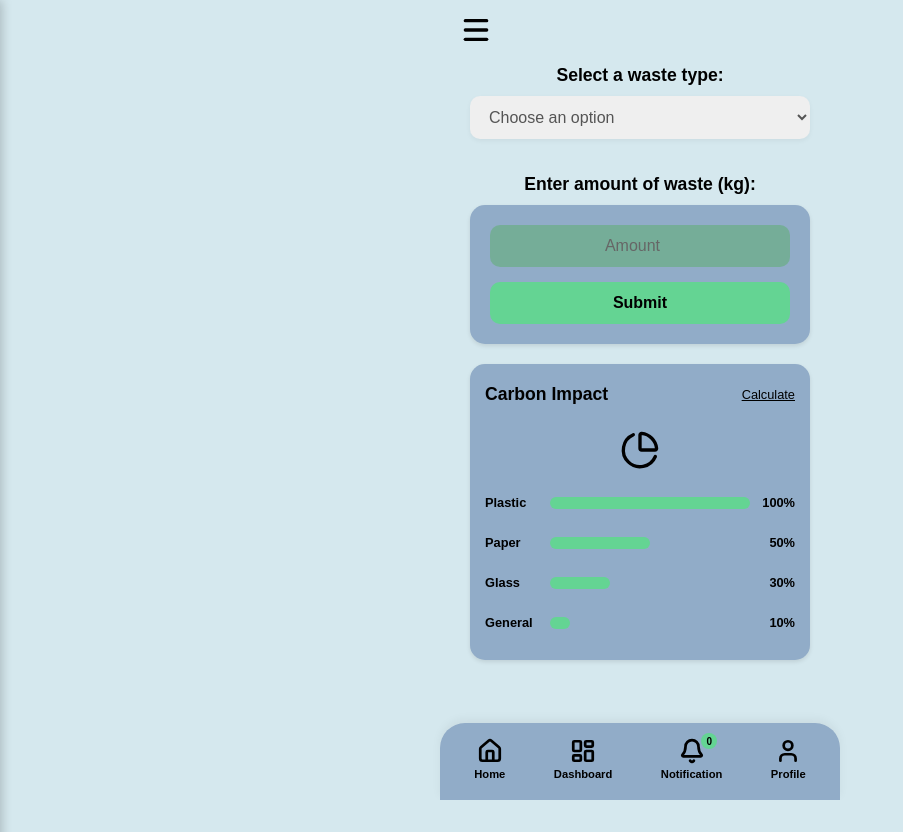
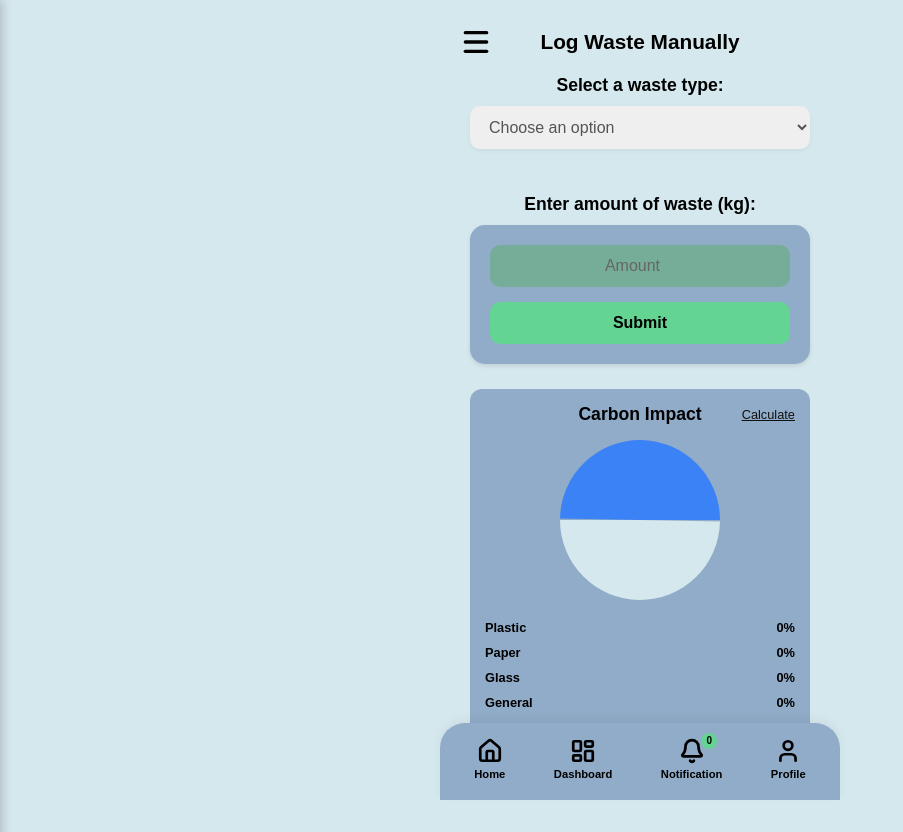
Before and after one commit to Gracey2203/WasteTrack, a React (Create React App) app in the folder frontend/: page /log-waste-manual in a window 1280 px wide. Shown: the whole page, without its empty margins (0-903 px from the left). Before the commit the page ends 800 px from the top, so only its background shows below. Built offline with nearby package versions, Linux system fonts and the light colour scheme.

Commit message:
Completed Carbon Impact calculations and UI for manual log

```diff
--- a/frontend/src/LogWasteManual.js
+++ b/frontend/src/LogWasteManual.js
@@ -1,8 +1,9 @@
 import React, { useState } from 'react';
-import { Menu, Home as HomeIcon, LayoutDashboard, Bell, User, PieChart } from 'lucide-react';
+import { Menu, Home as HomeIcon, LayoutDashboard, Bell, User} from 'lucide-react';
 import { useNavigate } from 'react-router-dom';
 import Sidebar from './Sidebar';
 import './App.css';
+import { PieChart, Pie, Cell, Tooltip } from 'recharts';//cell is for coloring the pie chart slices
 
 const LogWasteManual = () => {
     const navigate = useNavigate();
@@ -15,6 +16,43 @@ const LogWasteManual = () => {
     // Modal States
     const [showConfirm, setShowConfirm] = useState(false);
     const [showSuccess, setShowSuccess] = useState(false);
+
+    // Carbon Impact States
+    const [impactStats, setImpactStats] = useState({
+        saved: 50,
+        emitted: 50,
+        plastic: 0,
+        paper: 0,
+        glass: 0,
+        general: 0
+    });
+
+    // The logic that runs when "Calculate" is clicked
+    const handleCalculate = () => {
+        if (!wasteType || !amount) {
+            alert("Please select a waste type and enter an amount first to calculate its impact!");
+            return;
+        }
+
+        const weight = parseFloat(amount);
+
+        // A simple formula to make the bars move dynamically based on input!
+        setImpactStats({
+            saved: Math.min(Math.round(weight * 12), 100), // The more waste they log, the more they "save" from landfill (up to 100%)
+            emitted: Math.max(100 - Math.round(weight * 12), 0),// The more waste they log, the more they "emit" (up to 100%)
+            // Boosts the specific bar of the waste type they selected
+            plastic: wasteType === 'Plastic' ? Math.min(Math.round(weight * 20), 100) : 15,// Plastic has a higher multiplier since it's more harmful
+            paper: wasteType === 'Paper' ? Math.min(Math.round(weight * 20), 100) : 10,// Paper has a moderate multiplier
+            glass: wasteType === 'Glass' ? Math.min(Math.round(weight * 20), 100) : 5,// Glass has a lower multiplier since it's less harmful than plastic and paper
+            general: wasteType === 'General' ? Math.min(Math.round(weight * 20), 100) : 2// General waste has the lowest multiplier since it includes less harmful items like food waste, which can decompose and even enrich soil, and styrofoam, which is harmful but often used in small amounts.
+        });
+    };
+
+    // Link the pie chart data to our new dynamic state
+    const dynamicCarbonData = [
+        { name: 'Carbon Saved', value: impactStats.saved },
+        { name: 'Carbon Emitted', value: impactStats.emitted }
+    ];
 
     // 1. User clicks the main submit button
     const handleInitialSubmit = () => {
@@ -64,6 +102,11 @@ const LogWasteManual = () => {
         }
     };
 
+    // Using a nice blue/light-blue combo for Carbon/Air
+    const carbonColors = ['#3B82F6', '#d5e8ee'];
+
+    const [hasCalculated, setHasCalculated] = useState(false);
+
     return (
         <div className="mobile-container" style={{ padding: 0, backgroundColor: 'var(--bg-blue)', minHeight: '100vh', display: 'flex', flexDirection: 'column', position: 'relative' }}>
 
@@ -105,20 +148,25 @@ const LogWasteManual = () => {
                 </div>
             )}
 
-            {/* Header (Matching your mockup's clean look) */}
+            {/* Header */}
             <div className="page-header" style={{ paddingBottom: '0' }}>
                 <Menu size={32} style={{ position: 'absolute', left: '20px', cursor: 'pointer', strokeWidth: 2.5 }} onClick={() => setIsSidebarOpen(true)} />
+                <h1 className="page-title">Log Waste Manually</h1>
             </div>
 
             {/* Main Content Area */}
-            <div style={{ flexGrow: 1, padding: '20px 30px', overflowY: 'auto' }}>
+            <div style={{ flexGrow: 1, padding: '20px 30px', overflowY: 'auto', display: 'flex', flexDirection: 'column', gap: '25px', justifyContent: 'flex-start' }}>
 
                 {/* Section 1: Dropdown */}
-                <h3 className="waste-section-title">Select a waste type:</h3>
+                <div style={{ display: 'flex', flexDirection: 'column' }}>
+                    <h3 className="waste-section-title" style={{ margin: '0 0 10px 0' }}>Select a waste type:</h3>
                     <select
                         className="waste-dropdown"
                         value={wasteType}
-                    onChange={(e) => setWasteType(e.target.value)}
+                        onChange={(e) => {
+                            setWasteType(e.target.value);
+                            setHasCalculated(false);
+                        }}
                     >
                         <option value="" disabled>Choose an option</option>
                         <option value="Plastic">Plastic</option>
@@ -126,51 +174,80 @@ const LogWasteManual = () => {
                         <option value="Glass">Glass</option>
                         <option value="General">General (food, styrofoam etc.)</option>
                     </select>
+                </div>
 
                 {/* Section 2: Input Card */}
-                <h3 className="waste-section-title">Enter amount of waste (kg):</h3>
-                <div className="waste-card">
+                <div style={{ display: 'flex', flexDirection: 'column' }}>
+                    <h3 className="waste-section-title" style={{ margin: '0 0 10px 0' }}>Enter amount of waste (kg):</h3>
+                    <div className="waste-card" style={{ margin: 0 }}>
                         <input
                             type="number"
+                            min="0"
                             placeholder="Amount"
                             className="waste-input-green"
                             value={amount}
-                        onChange={(e) => setAmount(e.target.value)}
+                            onChange={(e) => {
+                                setAmount(e.target.value);
+                                setHasCalculated(false);
+                            }}
                         />
+
+                        {/* The Smart Reminder Box */}
+                        {!hasCalculated && wasteType && amount && (
+                            <div style={{ fontSize: '0.8rem', color: '#92400E', backgroundColor: '#FEF3C7', padding: '8px', borderRadius: '6px', marginBottom: '15px', textAlign: 'center' }}>
+                                <b>Tip:</b> Scroll down and click <b>Calculate</b> to see your Carbon Impact before submitting!
+                            </div>
+                        )}
+
                         <button className="waste-submit-btn" onClick={handleInitialSubmit}>Submit</button>
+                    </div>
                 </div>
 
                 {/* Section 3: Carbon Impact Card */}
-                <div className="waste-card" style={{ padding: '20px 15px' }}>
-                    <div className="impact-header">
-                        <h3>Carbon Impact</h3>
-                        <span>Calculate</span>
+                <div className="carbon-chart-section" style={{ padding: '15px', borderRadius: '12px', backgroundColor: '#91acc8' }}>
+
+                    <div style={{ position: 'relative', display: 'flex', justifyContent: 'center', alignItems: 'center', marginBottom: '15px' }}>
+                        <h3 style={{ margin: 0, fontSize: '1.1rem', fontWeight: 800 }}>
+                            Carbon Impact
+                        </h3>
+                        <span
+                            style={{ position: 'absolute', right: 0, fontSize: '0.8rem', textDecoration: 'underline', cursor: 'pointer', color: '#111' }}
+                            onClick={handleCalculate}
+                        >
+                            Calculate
+                        </span>
                     </div>
 
-                    <div className="pie-icon-container">
-                        <PieChart size={40} strokeWidth={2} />
+                    <div style={{ display: 'flex', justifyContent: 'center', minHeight: '160px', alignItems: 'center', marginBottom: '20px' }}>
+                        <PieChart width={160} height={160}>
+                            <Pie data={dynamicCarbonData} cx="50%" cy="50%" outerRadius={80} paddingAngle={1} dataKey="value" stroke="none">
+                                {dynamicCarbonData.map((entry, index) => (
+                                    <Cell key={`cell-${index}`} fill={carbonColors[index % carbonColors.length]} />
+                                ))}
+                            </Pie>
+                            <Tooltip formatter={(value) => `${value}%`} />
+                        </PieChart>
                     </div>
 
-                    {/* Hardcoded bars to match the mockup design */}
                     <div className="impact-bar-row">
                         <div className="impact-label">Plastic</div>
-                        <div className="impact-track"><div className="impact-fill" style={{ width: '100%' }}></div></div>
-                        <div className="impact-percent">100%</div>
+                        <div className="impact-track"><div className="impact-fill" style={{ width: `${impactStats.plastic}%` }}></div></div>
+                        <div className="impact-percent">{impactStats.plastic}%</div>
                     </div>
                     <div className="impact-bar-row">
                         <div className="impact-label">Paper</div>
-                        <div className="impact-track"><div className="impact-fill" style={{ width: '50%' }}></div></div>
-                        <div className="impact-percent">50%</div>
+                        <div className="impact-track"><div className="impact-fill" style={{ width: `${impactStats.paper}%` }}></div></div>
+                        <div className="impact-percent">{impactStats.paper}%</div>
                     </div>
                     <div className="impact-bar-row">
                         <div className="impact-label">Glass</div>
-                        <div className="impact-track"><div className="impact-fill" style={{ width: '30%' }}></div></div>
-                        <div className="impact-percent">30%</div>
+                        <div className="impact-track"><div className="impact-fill" style={{ width: `${impactStats.glass}%` }}></div></div>
+                        <div className="impact-percent">{impactStats.glass}%</div>
                     </div>
                     <div className="impact-bar-row">
                         <div className="impact-label">General</div>
-                        <div className="impact-track"><div className="impact-fill" style={{ width: '10%' }}></div></div>
-                        <div className="impact-percent">10%</div>
+                        <div className="impact-track"><div className="impact-fill" style={{ width: `${impactStats.general}%` }}></div></div>
+                        <div className="impact-percent">{impactStats.general}%</div>
                     </div>
                 </div>
 
@@ -196,7 +273,6 @@ const LogWasteManual = () => {
                     <span>Profile</span>
                 </div>
             </div>
-
         </div>
     );
 };
```
Lines whose indentation alone changed are shown as unchanged.
